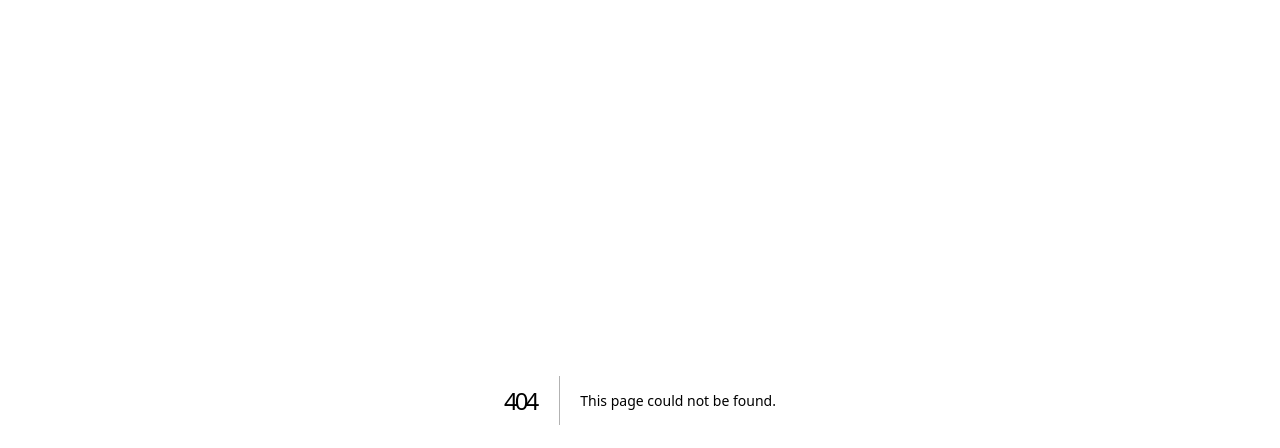
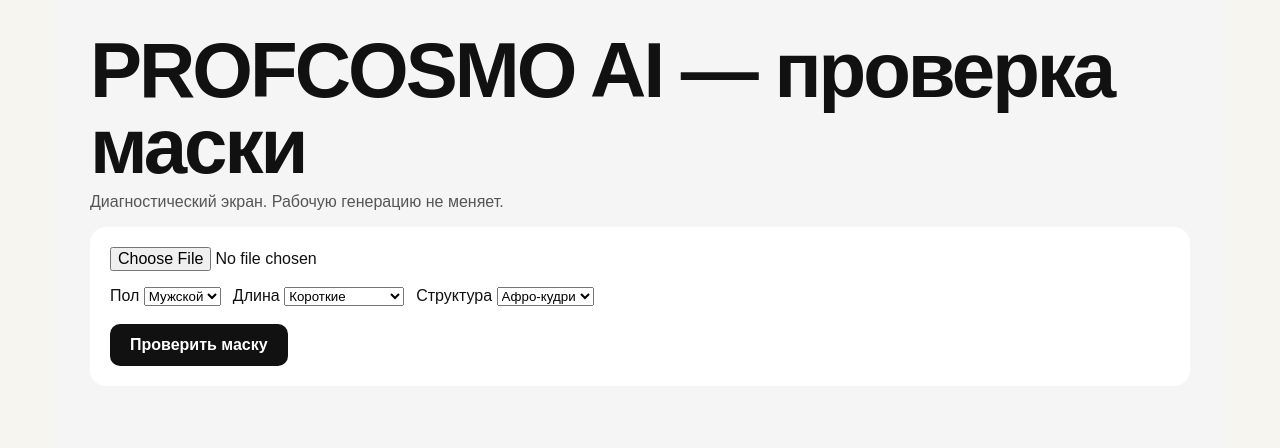
Before and after one commit to bibobba/profcosmo-ai, a Next.js app: page /debug-mask in a window 1280 px wide. Before the commit this address had no page. Shown: the top 448 px of the page. Built offline with nearby package versions, Linux system fonts and the light colour scheme.

Commit message:
Add isolated hair mask diagnostic page

```diff
--- /dev/null
+++ b/app/debug-mask/page.tsx
@@ -0,0 +1,178 @@
+"use client";
+
+import { useState } from "react";
+
+export default function DebugMaskPage() {
+  const [file, setFile] = useState<File | null>(null);
+  const [gender, setGender] = useState("male");
+  const [length, setLength] = useState("short");
+  const [structure, setStructure] = useState("afro-curls");
+  const [mask, setMask] = useState("");
+  const [preview, setPreview] = useState("");
+  const [loading, setLoading] = useState(false);
+  const [error, setError] = useState("");
+
+  async function run() {
+    if (!file) {
+      setError("Сначала выбери фотографию.");
+      return;
+    }
+
+    setLoading(true);
+    setError("");
+    setMask("");
+    setPreview("");
+
+    const formData = new FormData();
+    formData.append("image", file);
+    formData.append("gender", gender);
+    formData.append("length", length);
+    formData.append("structure", structure);
+
+    try {
+      const response = await fetch("/api/debug-mask", {
+        method: "POST",
+        body: formData,
+      });
+
+      const data = await response.json();
+
+      if (!response.ok || !data.success) {
+        throw new Error(data.error || "Ошибка диагностики.");
+      }
+
+      setMask(data.mask);
+      setPreview(data.preview);
+    } catch (e) {
+      setError(e instanceof Error ? e.message : "Ошибка диагностики.");
+    } finally {
+      setLoading(false);
+    }
+  }
+
+  return (
+    <main
+      style={{
+        minHeight: "100vh",
+        padding: 32,
+        background: "#f5f5f5",
+        color: "#111",
+        fontFamily: "Arial, sans-serif",
+      }}
+    >
+      <div style={{ maxWidth: 1100, margin: "0 auto" }}>
+        <h1 style={{ marginBottom: 8 }}>PROFCOSMO AI — проверка маски</h1>
+        <p style={{ marginTop: 0, color: "#555" }}>
+          Диагностический экран. Рабочую генерацию не меняет.
+        </p>
+
+        <div
+          style={{
+            background: "#fff",
+            borderRadius: 16,
+            padding: 20,
+            marginBottom: 24,
+          }}
+        >
+          <input
+            type="file"
+            accept="image/*"
+            onChange={(e) => setFile(e.target.files?.[0] || null)}
+          />
+
+          <div
+            style={{
+              display: "flex",
+              gap: 12,
+              flexWrap: "wrap",
+              marginTop: 16,
+            }}
+          >
+            <label>
+              Пол{" "}
+              <select value={gender} onChange={(e) => setGender(e.target.value)}>
+                <option value="male">Мужской</option>
+                <option value="female">Женский</option>
+              </select>
+            </label>
+
+            <label>
+              Длина{" "}
+              <select value={length} onChange={(e) => setLength(e.target.value)}>
+                <option value="very-short">Очень короткие</option>
+                <option value="short">Короткие</option>
+                <option value="medium">Средние</option>
+                <option value="below-shoulders">Ниже плеч</option>
+                <option value="long">Длинные</option>
+              </select>
+            </label>
+
+            <label>
+              Структура{" "}
+              <select value={structure} onChange={(e) => setStructure(e.target.value)}>
+                <option value="straight">Прямые</option>
+                <option value="wavy">Волнистые</option>
+                <option value="curly">Кудрявые</option>
+                <option value="afro-curls">Афро-кудри</option>
+              </select>
+            </label>
+          </div>
+
+          <button
+            onClick={run}
+            disabled={loading}
+            style={{
+              marginTop: 18,
+              padding: "12px 20px",
+              border: 0,
+              borderRadius: 10,
+              background: "#111",
+              color: "#fff",
+              cursor: loading ? "wait" : "pointer",
+              fontWeight: 700,
+            }}
+          >
+            {loading ? "Строю маску…" : "Проверить маску"}
+          </button>
+
+          {error && (
+            <div style={{ marginTop: 14, color: "#b00020" }}>{error}</div>
+          )}
+        </div>
+
+        {preview && (
+          <section style={{ marginBottom: 24 }}>
+            <h2>Маска поверх исходного фото</h2>
+            <p style={{ color: "#555" }}>
+              Светлая область показывает зону, которую система считает допустимой для изменения.
+            </p>
+            <img
+              src={preview}
+              alt="Диагностическая маска поверх исходного фото"
+              style={{ maxWidth: "100%", display: "block", borderRadius: 12 }}
+            />
+          </section>
+        )}
+
+        {mask && (
+          <section>
+            <h2>Чистая маска</h2>
+            <p style={{ color: "#555" }}>
+              Белое = можно изменять. Чёрное = должно оставаться защищённым.
+            </p>
+            <img
+              src={mask}
+              alt="Чистая маска волос"
+              style={{
+                maxWidth: "100%",
+                display: "block",
+                borderRadius: 12,
+                background: "#888",
+              }}
+            />
+          </section>
+        )}
+      </div>
+    </main>
+  );
+}
```
